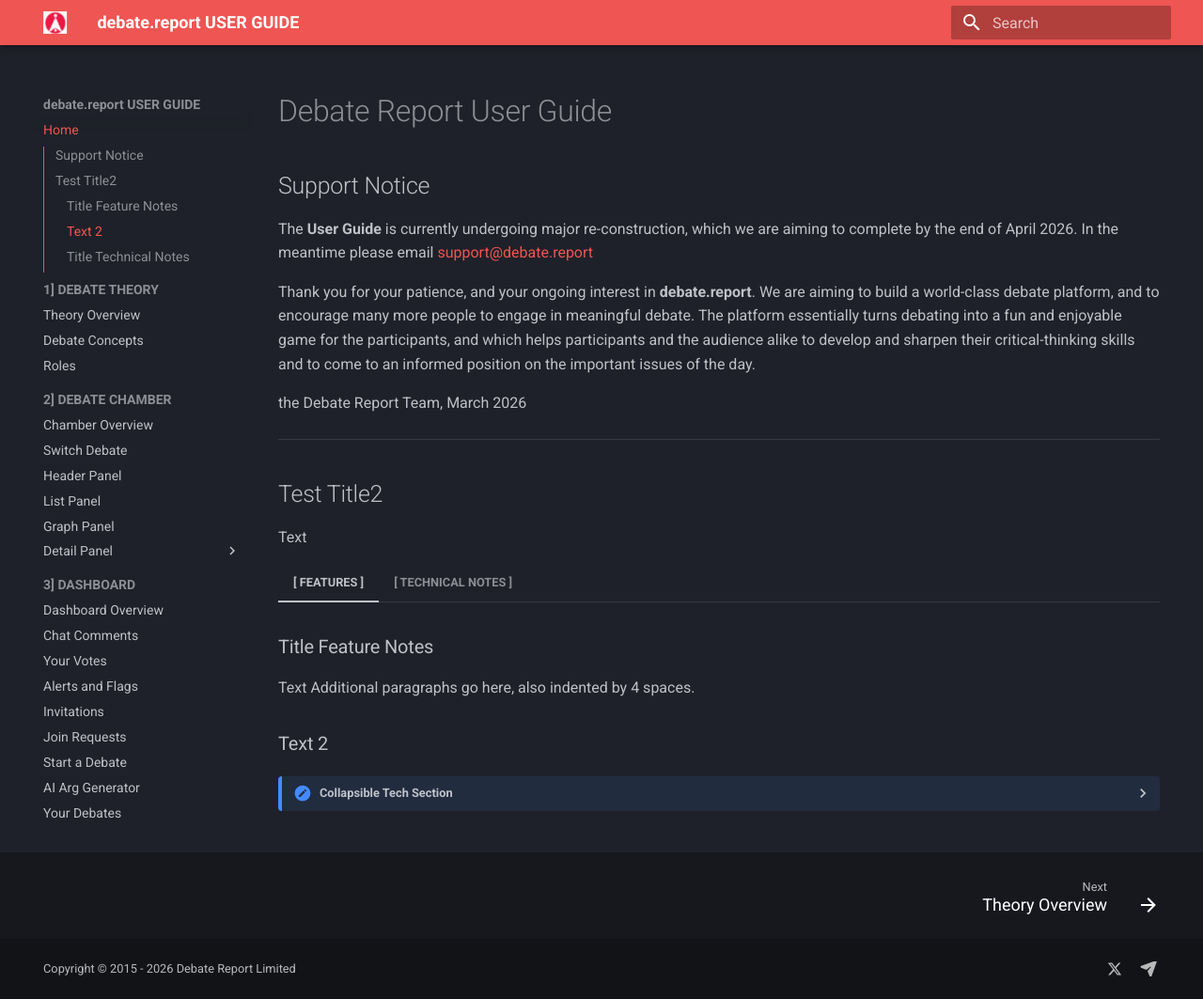
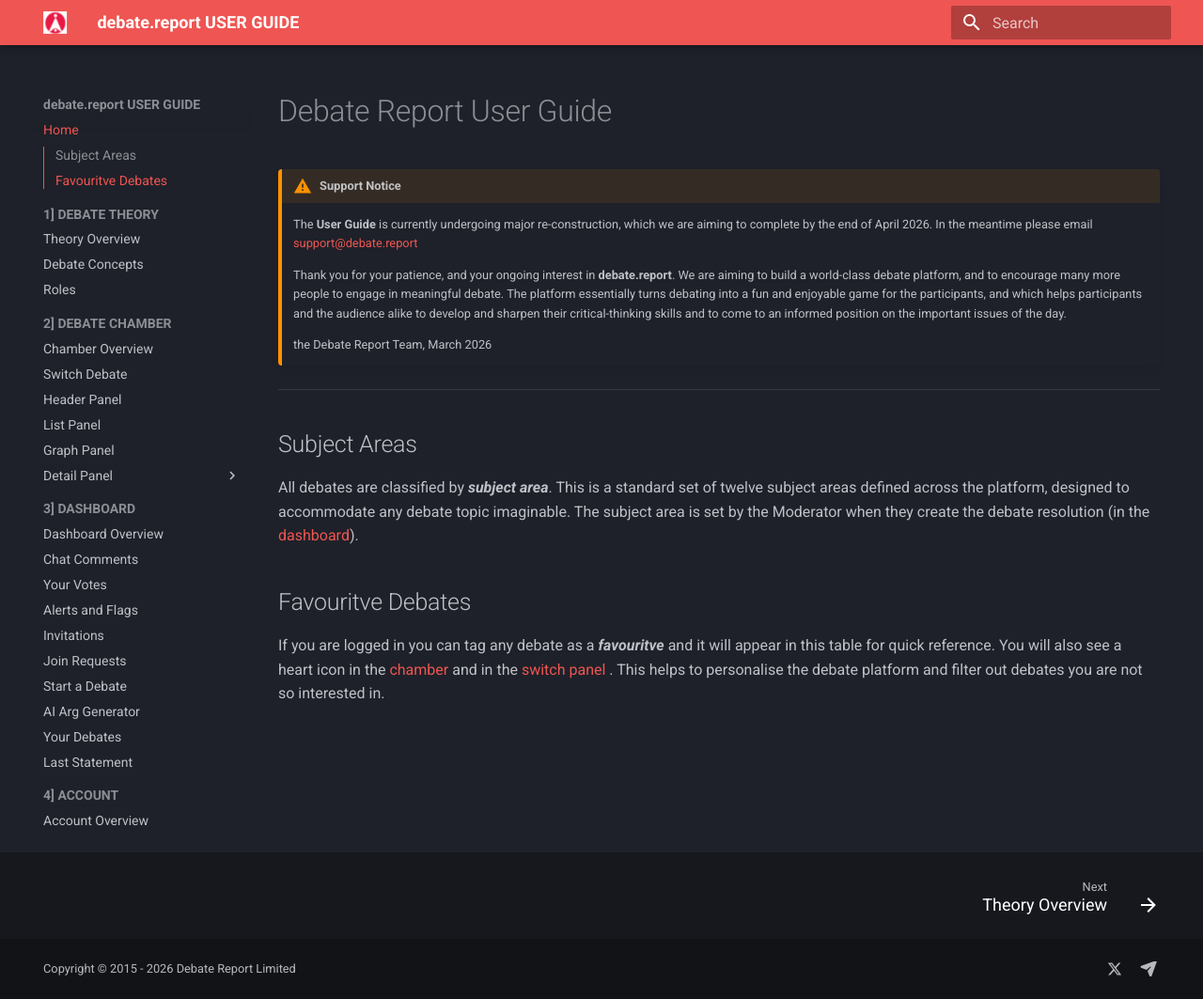
Before and after one commit to datweeds/debate, an MkDocs documentation site: the page built from docs/index.md, in a window 1280 px wide and 1063 px high. Shown: the whole window at 94% size. Built offline with MkDocs 1.6.1 and Material for MkDocs 9.7.7, drawn with Linux system fonts in a browser that asks for light colours.

Commit message:
Update index.md

````diff
--- a/docs/index.md
+++ b/docs/index.md
@@ -1,44 +1,16 @@
 # Debate Report User Guide
 
-## Support Notice
-The **User Guide** is currently undergoing major re-construction, which we are aiming to complete by the end of April 2026. In the meantime please email [support@debate.report](mailto:support@debate.report)
+!!! warning "Support Notice"
+    The **User Guide** is currently undergoing major re-construction, which we are aiming to complete by the end of April 2026. In the meantime please email [support@debate.report](mailto:support@debate.report)
 
-Thank you for your patience, and your ongoing interest in **debate.report**. We are aiming to build a world-class debate platform, and to encourage many more people to engage in meaningful debate. The platform essentially turns debating into a fun and enjoyable game for the participants, and which helps participants and the audience alike to develop and sharpen their critical-thinking skills and to come to an informed position on the important issues of the day.
+    Thank you for your patience, and your ongoing interest in **debate.report**. We are aiming to build a world-class debate platform, and to encourage many more people to engage in meaningful debate. The platform essentially turns debating into a fun and enjoyable game for the participants, and which helps participants and the audience alike to develop and sharpen their critical-thinking skills and to come to an informed position on the important issues of the day.
 
-the Debate Report Team, March 2026
+    the Debate Report Team, March 2026
 
 ---
 
-## Test Title2
-Text
+## Subject Areas
+All debates are classified by ***subject area***. This is a standard set of twelve subject areas defined across the platform, designed to accommodate any debate topic imaginable. The subject area is set by the Moderator when they create the debate resolution (in the [dashboard](dashboard/index.md)).
 
-=== "[ FEATURES ]"
-
-    ### Title Feature Notes
-    Text
-    Additional paragraphs go here, also indented by 4 spaces.
-
-    ### Text 2
-    <details>
-    <summary>Collapsible Tech Section</summary>
-    More technical content here (native HTML, no styling needed).
-    ```mermaid
-    ---
-    title: Template Flow Diagram
-    ---
-    flowchart TD
-        A[User opens Voting Box] --> B{Debate active?}
-        B -->|Yes| C[Click 'New Vote']
-        B -->|No| D[Error: Debate closed]
-        C --> E[Enter proposal details]
-        E --> F[Set options & duration]
-        F --> G[Submit]
-        G --> H[Vote listed & votable]
-        style A fill:#C91616,stroke:#333
-        style H fill:#C91616,stroke:#333
-    ```
-    </details>
-
-=== "[ TECHNICAL NOTES ]"
-    ### Title Technical Notes
-    Text
+## Favouritve Debates
+If you are logged in you can tag any debate as a ***favouritve*** and it will appear in this table for quick reference. You will also see a heart icon in the [chamber](chamber/index.md) and in the [switch panel](chamber/switch.md) . This helps to personalise the debate platform and filter out debates you are not so interested in.
````
